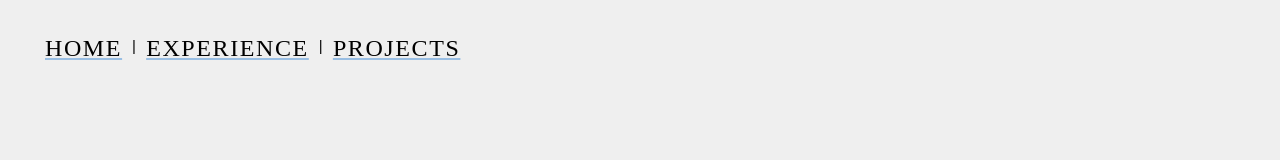
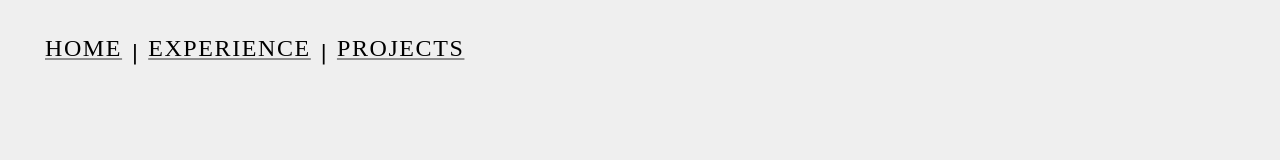
Before and after one commit to Treborium/robert-fuchs-codes, a Next.js app: page /experience in a window 1280 px wide. Shown: the top 160 px of the page. Built offline with nearby package versions, Linux system fonts and the light colour scheme; a web font is replaced by a local one.

Commit message:
fix styling of Navigation component

```diff
--- a/components/Navigation.tsx
+++ b/components/Navigation.tsx
@@ -1,18 +1,24 @@
 import React from 'react';
 import { Box, Link, Typography } from '@mui/material';
 
+import { theme } from './Theme';
+
 export default function Navigation() {
+  const linkProps = {
+    color: theme.fontColor,
+  };
+
   return (
     <Box sx={styles.container}>
-      <Link href='/home' sx={styles.text}>
+      <Link href='/home' sx={styles.text} {...linkProps}>
         home
       </Link>
-      <Typography sx={styles.marginPerItem}>|</Typography>
-      <Link href='/experience' sx={styles.text}>
+      <Typography sx={styles.divider}>|</Typography>
+      <Link href='/experience' sx={styles.text} {...linkProps}>
         experience
       </Link>
-      <Typography sx={styles.marginPerItem}>|</Typography>
-      <Link href='/projects' sx={styles.text}>
+      <Typography sx={styles.divider}>|</Typography>
+      <Link href='/projects' sx={styles.text} {...linkProps}>
         projects
       </Link>
     </Box>
@@ -27,13 +33,15 @@ const styles = {
     left: '45px',
     border: 'none',
   },
-  marginPerItem: {
+  divider: {
     margin: '0px 10px',
+    fontSize: '1.5rem',
   },
   text: {
     textTransform: 'uppercase',
     letterSpacing: '0.1rem',
     color: '#000000',
     fontSize: '1.5rem',
+
   },
 } as const;
```
